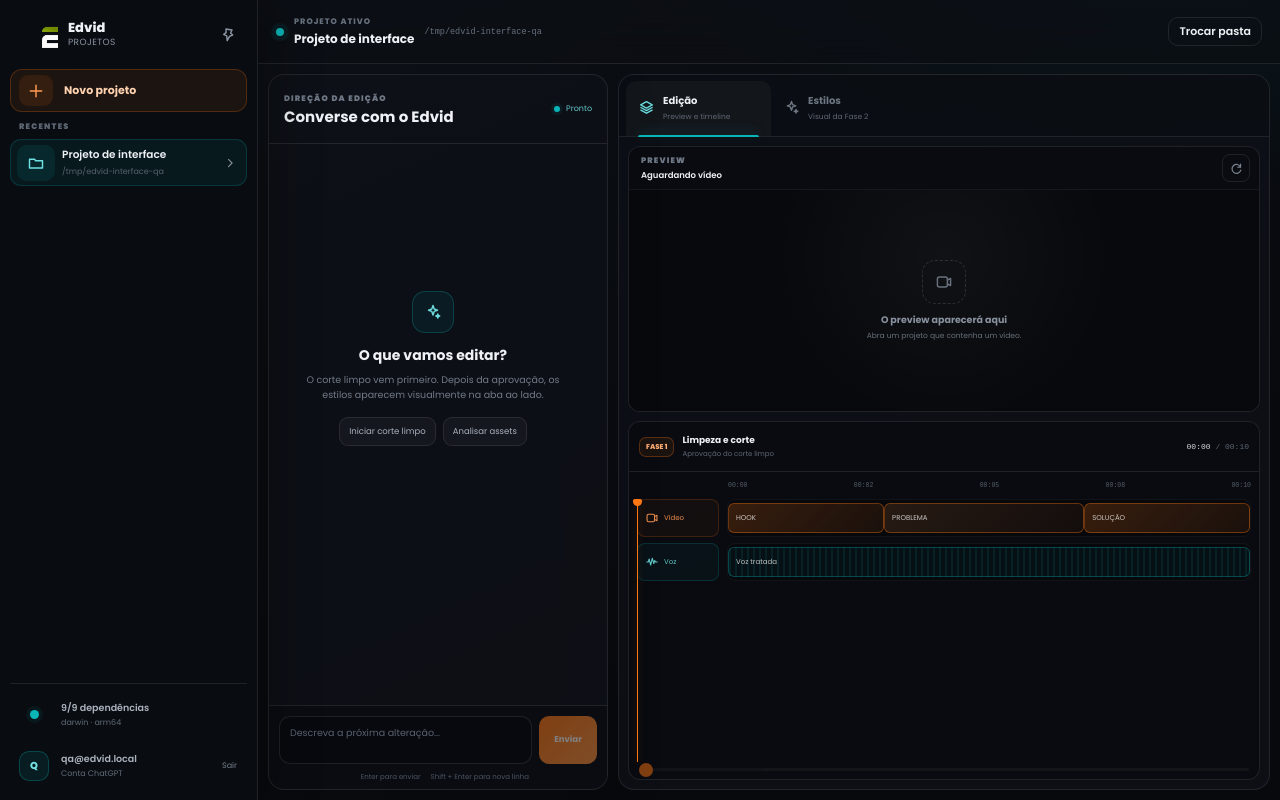
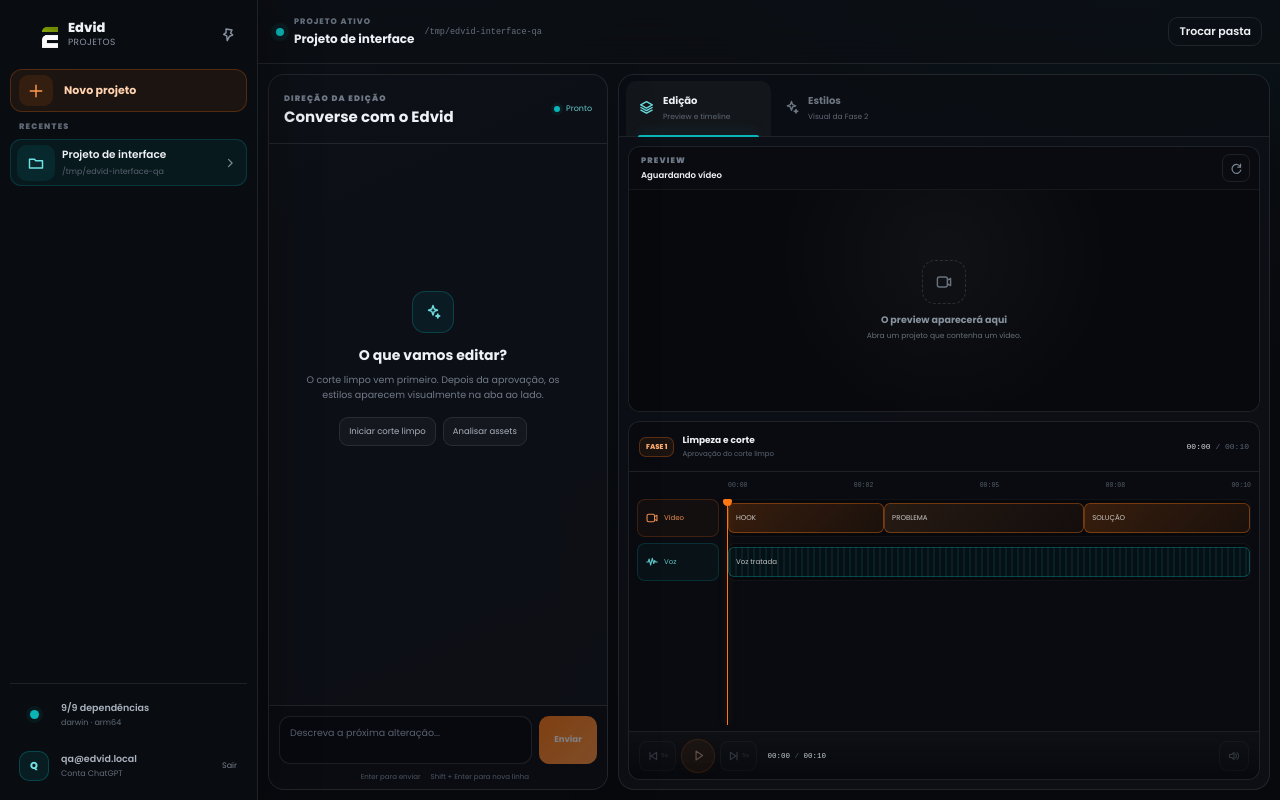
Before and after one commit to fillrochaa/edvid-desktop, a React (Vite) app: page / in a window 1280 px wide. Built offline with nearby package versions, Linux system fonts and the light colour scheme; a web font is replaced by a local one.

Commit message:
feat: streamline clean cut and timeline playback

```diff
--- a/package.json
+++ b/package.json
@@ -1,7 +1,7 @@
 {
   "name": "@edvid/desktop",
   "productName": "Edvid",
-  "version": "0.3.0",
+  "version": "0.3.1",
   "description": "Aplicativo desktop do editor de video por conversa Edvid",
   "main": ".vite/build/main.js",
   "private": true,
--- a/src/App.tsx
+++ b/src/App.tsx
@@ -5,6 +5,7 @@
   useState,
   type CSSProperties,
   type FormEvent,
+  type PointerEvent as ReactPointerEvent,
   type ReactNode,
 } from 'react';
 import edvidLogo from './brand/edvid-logo-white.png';
@@ -76,12 +77,17 @@
   | 'image'
   | 'layers'
   | 'music'
+  | 'pause'
   | 'pin'
   | 'play'
   | 'refresh'
   | 'settings'
+  | 'skipBack'
+  | 'skipForward'
   | 'sparkles'
   | 'video'
+  | 'volume'
+  | 'volumeOff'
   | 'waveform';
 
 const initialAccount: CodexAccountState = {
@@ -141,12 +147,17 @@
     image: <><rect x="1.5" y="2.2" width="13" height="11.6" rx="2" /><path d="m3.5 11 3-3 2.1 2 1.7-1.5 2.2 2.5M11.3 5.5h.1" /></>,
     layers: <><path d="m8 1.8 6.2 3.4L8 8.6 1.8 5.2z" /><path d="m2 8 6 3.3L14 8M2 10.8l6 3.3 6-3.3" /></>,
     music: <><path d="M6 12.2V4l7-1.5v8" /><circle cx="3.9" cy="12.3" r="2" /><circle cx="10.9" cy="10.7" r="2" /></>,
+    pause: <><path d="M5.2 3v10M10.8 3v10" /></>,
     pin: <path d="m5 2 6 1-1.4 3 2.1 2.1-3 1.1-2.5 4.5-.5-4.9-3-1.4 2.4-1.8z" />,
     play: <path d="m5 2.5 8 5.5-8 5.5z" />,
     refresh: <><path d="M13 6.2A5.5 5.5 0 1 0 13.3 10" /><path d="M13 2.7v3.5H9.5" /></>,
     settings: <><circle cx="8" cy="8" r="2.2" /><path d="M8 1.5v2M8 12.5v2M1.5 8h2M12.5 8h2M3.4 3.4l1.4 1.4M11.2 11.2l1.4 1.4M12.6 3.4l-1.4 1.4M4.8 11.2l-1.4 1.4" /></>,
+    skipBack: <><path d="M4 3v10M12.8 3.2 5.4 8l7.4 4.8z" /></>,
+    skipForward: <><path d="M12 3v10M3.2 3.2 10.6 8l-7.4 4.8z" /></>,
     sparkles: <><path d="M8 1.5 9.2 5 12.5 6.2 9.2 7.4 8 11 6.8 7.4 3.5 6.2 6.8 5z" /><path d="m12.8 10 .5 1.5 1.4.5-1.4.5-.5 1.5-.5-1.5-1.5-.5 1.5-.5z" /></>,
     video: <><rect x="1.4" y="3" width="10" height="10" rx="2" /><path d="m11.4 6.2 3.2-1.8v7.2l-3.2-1.8" /></>,
+    volume: <><path d="M2 6h3l3-2.7v9.4L5 10H2z" /><path d="M10 5.4a3.2 3.2 0 0 1 0 5.2M12 3.5a5.7 5.7 0 0 1 0 9" /></>,
+    volumeOff: <><path d="M2 6h3l3-2.7v9.4L5 10H2z" /><path d="m10.3 6 3.7 4M14 6l-3.7 4" /></>,
     waveform: <path d="M1 8h2l1.2-4 2 8 2.2-9 2 7 1.2-4 1.2 2H15" />,
   };
   return <svg className="icon" viewBox="0 0 16 16" aria-hidden="true">{paths[name]}</svg>;
@@ -274,6 +285,8 @@
 }) {
   const videoRef = useRef<HTMLVideoElement | null>(null);
   const [currentTime, setCurrentTime] = useState(0);
+  const [playing, setPlaying] = useState(false);
+  const [muted, setMuted] = useState(false);
   const media = workspace?.media ?? null;
   const timelineSegments = workspace?.timeline?.segments ?? [];
   const timelineDuration = timelineSegments.reduce(
@@ -287,15 +300,57 @@
 
   useEffect(() => {
     setCurrentTime(0);
+    setPlaying(false);
     setDuration(media?.duration ?? timelineDuration);
   }, [media?.url, media?.duration, timelineDuration]);
 
   function seek(value: number) {
-    setCurrentTime(value);
-    if (videoRef.current) videoRef.current.currentTime = value;
+    const nextTime = Math.max(0, Math.min(value, effectiveDuration || 0));
+    setCurrentTime(nextTime);
+    if (videoRef.current) videoRef.current.currentTime = nextTime;
   }
 
-  const trackStyle = { '--timeline-progress': `${progress * 100}%` } as CSSProperties;
+  async function togglePlayback() {
+    const video = videoRef.current;
+    if (!video) return;
+    if (video.paused) {
+      try {
+        await video.play();
+      } catch {
+        setPlaying(false);
+      }
+    } else {
+      video.pause();
+    }
+  }
+
+  function jumpBy(seconds: number) {
+    seek(currentTime + seconds);
+  }
+
+  function toggleMute() {
+    const video = videoRef.current;
+    if (!video) return;
+    video.muted = !video.muted;
+    setMuted(video.muted);
+  }
+
+  function seekFromTimeline(event: ReactPointerEvent<HTMLDivElement>) {
+    if (!media || effectiveDuration <= 0) return;
+    if (event.type === 'pointermove' && (event.buttons & 1) === 0) return;
+    const timeline = event.currentTarget;
+    const rect = timeline.getBoundingClientRect();
+    const laneStart = 98;
+    const laneEndPadding = 8;
+    const laneWidth = Math.max(1, timeline.scrollWidth - laneStart - laneEndPadding);
+    const pointer = event.clientX - rect.left + timeline.scrollLeft - laneStart;
+    seek((Math.max(0, Math.min(pointer, laneWidth)) / laneWidth) * effectiveDuration);
+    if (event.type === 'pointerdown') timeline.setPointerCapture(event.pointerId);
+  }
+
+  const trackStyle = {
+    '--timeline-playhead-left': `calc(98px + ${progress * 100}% - ${progress * 106}px)`,
+  } as CSSProperties;
   const orientation = media?.orientation ?? 'horizontal';
 
   return (
@@ -316,10 +371,15 @@
               key={media.url}
               ref={videoRef}
               src={media.url}
-              controls
               preload="metadata"
+              playsInline
+              style={{ aspectRatio: `${media.width} / ${media.height}` }}
               onLoadedMetadata={(event) => setDuration(event.currentTarget.duration)}
               onTimeUpdate={(event) => setCurrentTime(event.currentTarget.currentTime)}
+              onClick={() => void togglePlayback()}
+              onPlay={() => setPlaying(true)}
+              onPause={() => setPlaying(false)}
+              onEnded={() => setPlaying(false)}
             />
           ) : (
             <div className="video-placeholder">
@@ -342,7 +402,12 @@
           </div>
           <div className="timeline-time">{formatTime(currentTime)} <span>/ {formatTime(effectiveDuration)}</span></div>
         </div>
-        <div className="timeline-scroll" style={trackStyle}>
+        <div
+          className="timeline-scroll"
+          style={trackStyle}
+          onPointerDown={seekFromTimeline}
+          onPointerMove={seekFromTimeline}
+        >
           <div className="timeline-ruler">
             <span>00:00</span><span>{formatTime(effectiveDuration * 0.25)}</span><span>{formatTime(effectiveDuration * 0.5)}</span><span>{formatTime(effectiveDuration * 0.75)}</span><span>{formatTime(effectiveDuration)}</span>
           </div>
@@ -390,17 +455,24 @@
           )}
           <div className="timeline-playhead" />
         </div>
-        <input
-          className="timeline-scrubber"
-          aria-label="Posição do vídeo"
-          type="range"
-          min="0"
-          max={effectiveDuration || 1}
-          step="0.01"
-          value={Math.min(currentTime, effectiveDuration || 1)}
-          onChange={(event) => seek(Number(event.target.value))}
-          disabled={!media}
-        />
+        <div className="timeline-transport" aria-label="Controles de reprodução">
+          <button type="button" className="transport-button" onClick={() => jumpBy(-5)} disabled={!media} title="Voltar 5 segundos">
+            <Icon name="skipBack" />
+            <span>5s</span>
+          </button>
+          <button type="button" className="transport-button transport-play" onClick={() => void togglePlayback()} disabled={!media} title={playing ? 'Pausar' : 'Reproduzir'}>
+            <Icon name={playing ? 'pause' : 'play'} />
+          </button>
+          <button type="button" className="transport-button" onClick={() => jumpBy(5)} disabled={!media} title="Avançar 5 segundos">
+            <Icon name="skipForward" />
+            <span>5s</span>
+          </button>
+          <span className="transport-time">{formatTime(currentTime)} <i>/</i> {formatTime(effectiveDuration)}</span>
+          <span className="transport-spacer" />
+          <button type="button" className="transport-button" onClick={toggleMute} disabled={!media} title={muted ? 'Ativar áudio' : 'Silenciar'}>
+            <Icon name={muted ? 'volumeOff' : 'volume'} />
+          </button>
+        </div>
       </section>
     </div>
   );
@@ -871,8 +943,8 @@
                   <h2>O que vamos editar?</h2>
                   <p>O corte limpo vem primeiro. Depois da aprovação, os estilos aparecem visualmente na aba ao lado.</p>
                   <div className="prompt-examples">
-                    <button type="button" onClick={() => setComposer('Inicie a edição do vídeo e prepare o corte limpo.')}>Iniciar corte limpo</button>
-                    <button type="button" onClick={() => setComposer('Analise os vídeos e imagens da pasta assets.')}>Analisar assets</button>
+                    <button type="button" onClick={() => void dispatchMessage('Inicie a edição do vídeo e prepare o corte limpo.')} disabled={sending}>Iniciar corte limpo</button>
+                    <button type="button" onClick={() => void dispatchMessage('Analise os vídeos e imagens da pasta assets.')} disabled={sending}>Analisar assets</button>
                   </div>
                 </div>
               )}
--- a/src/styles.css
+++ b/src/styles.css
@@ -146,7 +146,7 @@
 /* Editor: same timeline, orientation changes only the stage geometry. */
 .editor-workspace { width: 100%; height: 100%; min-width: 0; min-height: 0; display: grid; gap: 9px; padding: 9px; }
 .editor-workspace.horizontal { grid-template-rows: minmax(175px, 42%) minmax(250px, 1fr); }
-.editor-workspace.vertical { grid-template-columns: minmax(0, 1fr) minmax(210px, 35%); }
+.editor-workspace.vertical { grid-template-columns: minmax(0, 1fr) minmax(300px, 49%); }
 .editor-workspace.vertical .preview-section { grid-column: 2; grid-row: 1; }
 .editor-workspace.vertical .timeline-section { grid-column: 1; grid-row: 1; }
 .preview-section, .timeline-section { min-width: 0; min-height: 0; display: flex; flex-direction: column; border: 1px solid var(--stroke); border-radius: 12px; background: rgba(5,7,10,.34); overflow: hidden; }
@@ -159,7 +159,7 @@
 .video-stage { flex: 1 1 0; min-height: 0; display: grid; place-items: center; padding: 9px; overflow: hidden; background: radial-gradient(circle at 50% 30%, rgba(255,255,255,.035), transparent 48%), #07090c; }
 .video-stage video { display: block; border-radius: 8px; background: #000; box-shadow: 0 16px 48px rgba(0,0,0,.45); }
 .video-stage.horizontal video { width: min(78%, 760px); height: 100%; object-fit: contain; }
-.video-stage.vertical video { width: 100%; height: 100%; object-fit: contain; }
+.video-stage.vertical video { width: auto; max-width: 100%; height: 100%; object-fit: contain; cursor: pointer; }
 .video-placeholder { display: flex; flex-direction: column; align-items: center; color: #68717d; text-align: center; }
 .video-placeholder > span { width: 44px; height: 44px; display: grid; place-items: center; margin-bottom: 9px; border: 1px dashed rgba(255,255,255,.13); border-radius: 13px; }
 .video-placeholder strong { color: #89929f; font-size: 9.5px; }
@@ -173,7 +173,7 @@
 .phase-copy small { margin-top: 2px; overflow: hidden; color: #5f6875; font-size: 7px; text-overflow: ellipsis; white-space: nowrap; }
 .timeline-time { color: #d5dae0; font-family: ui-monospace, 'SF Mono', monospace; font-size: 8px; white-space: nowrap; }
 .timeline-time span { color: #5c6572; }
-.timeline-scroll { position: relative; flex: 1 1 0; min-height: 0; overflow: auto; padding: 0 8px 10px; scrollbar-width: thin; scrollbar-color: rgba(255,255,255,.15) transparent; }
+.timeline-scroll { position: relative; flex: 1 1 0; min-height: 0; overflow: auto; padding: 0 8px 10px; cursor: crosshair; touch-action: none; scrollbar-width: thin; scrollbar-color: rgba(255,255,255,.15) transparent; }
 .timeline-ruler { height: 27px; min-width: 480px; display: flex; align-items: center; justify-content: space-between; padding-left: 91px; color: #555e69; font-family: ui-monospace, monospace; font-size: 6.5px; }
 .studio-track { min-width: 480px; display: grid; grid-template-columns: 82px minmax(390px,1fr); align-items: stretch; gap: 8px; margin-bottom: 6px; }
 .studio-track-label { display: flex; align-items: center; gap: 6px; padding: 0 8px; border: 1px solid var(--stroke); border-radius: 8px; color: #7b8591; background: rgba(255,255,255,.025); font-size: 7px; white-space: nowrap; }
@@ -189,9 +189,20 @@
 .captions-chip { border: 1px solid rgba(9,181,183,.34); color: #85e5e7; background: rgba(9,181,183,.12); }
 .headline-chip, .asset-chip { border: 1px solid rgba(255,119,19,.36); color: #ffc08e; background: rgba(255,119,19,.12); }
 .music-chip { border: 1px solid rgba(168,194,43,.34); color: #d2e673; background: repeating-linear-gradient(-45deg, rgba(168,194,43,.12) 0 8px, rgba(168,194,43,.19) 8px 16px); }
-.timeline-playhead { position: absolute; top: 27px; bottom: 6px; left: calc(98px + (100% - 106px) * var(--timeline-progress)); z-index: 8; width: 1px; background: var(--orange); box-shadow: 0 0 8px rgba(255,119,19,.35); pointer-events: none; }
+.timeline-playhead { position: absolute; top: 27px; bottom: 6px; left: var(--timeline-playhead-left); z-index: 8; width: 1px; background: var(--orange); box-shadow: 0 0 8px rgba(255,119,19,.35); pointer-events: none; }
 .timeline-playhead::before { content: ''; position: absolute; top: 0; left: -4px; width: 9px; height: 7px; border-radius: 2px 2px 5px 5px; background: var(--orange); }
-.timeline-scrubber { width: calc(100% - 20px) !important; height: 3px !important; flex: 0 0 3px; margin: 0 10px 8px; }
+.timeline-transport { min-height: 48px; flex: 0 0 48px; display: flex; align-items: center; gap: 5px; padding: 7px 10px; border-top: 1px solid var(--stroke); background: linear-gradient(180deg, rgba(255,255,255,.018), rgba(4,7,10,.58)); }
+.transport-button { height: 30px; min-width: 30px; display: inline-flex; align-items: center; justify-content: center; gap: 2px; padding: 0 7px; border: 1px solid rgba(255,255,255,.09); border-radius: 8px; color: #7e8995; background: rgba(255,255,255,.025); cursor: pointer; }
+.transport-button:hover:not(:disabled) { color: #72dadd; border-color: rgba(9,181,183,.3); background: rgba(9,181,183,.075); }
+.transport-button:disabled { opacity: .34; cursor: default; }
+.transport-button .icon { width: 12px; height: 12px; }
+.transport-button span { color: #5f6975; font-family: ui-monospace, monospace; font-size: 6px; }
+.transport-play { width: 34px; height: 34px; color: #ffd0ad; border-color: rgba(255,119,19,.38); border-radius: 50%; background: rgba(255,119,19,.17); box-shadow: 0 0 18px rgba(255,119,19,.09); }
+.transport-play:hover:not(:disabled) { color: white; border-color: rgba(255,119,19,.55); background: rgba(255,119,19,.28); }
+.transport-play .icon { width: 13px; height: 13px; }
+.transport-time { margin-left: 5px; color: #c4cbd3; font-family: ui-monospace, 'SF Mono', monospace; font-size: 7.5px; white-space: nowrap; }
+.transport-time i { color: #4d5661; font-style: normal; }
+.transport-spacer { flex: 1 1 auto; }
 
 /* Style gate. */
 .style-workspace { height: 100%; min-height: 0; display: flex; flex-direction: column; }
@@ -290,6 +301,6 @@
   .project-rail { width: 62px; padding-right: 6px; padding-left: 6px; }
   .project-rail:not(.pinned):hover, .project-rail.pinned { width: 230px; }
   .studio-grid { grid-template-columns: minmax(300px, .78fr) minmax(460px, 1.22fr); padding: 7px; }
-  .editor-workspace.vertical { grid-template-columns: minmax(0,1fr) minmax(185px,32%); }
+  .editor-workspace.vertical { grid-template-columns: minmax(0,1fr) minmax(260px,44%); }
   .edit-choice-grid { grid-template-columns: 1fr; }
 }
```
Also changed, not shown: 2 other files (tests, documents, lock files or other folders).
